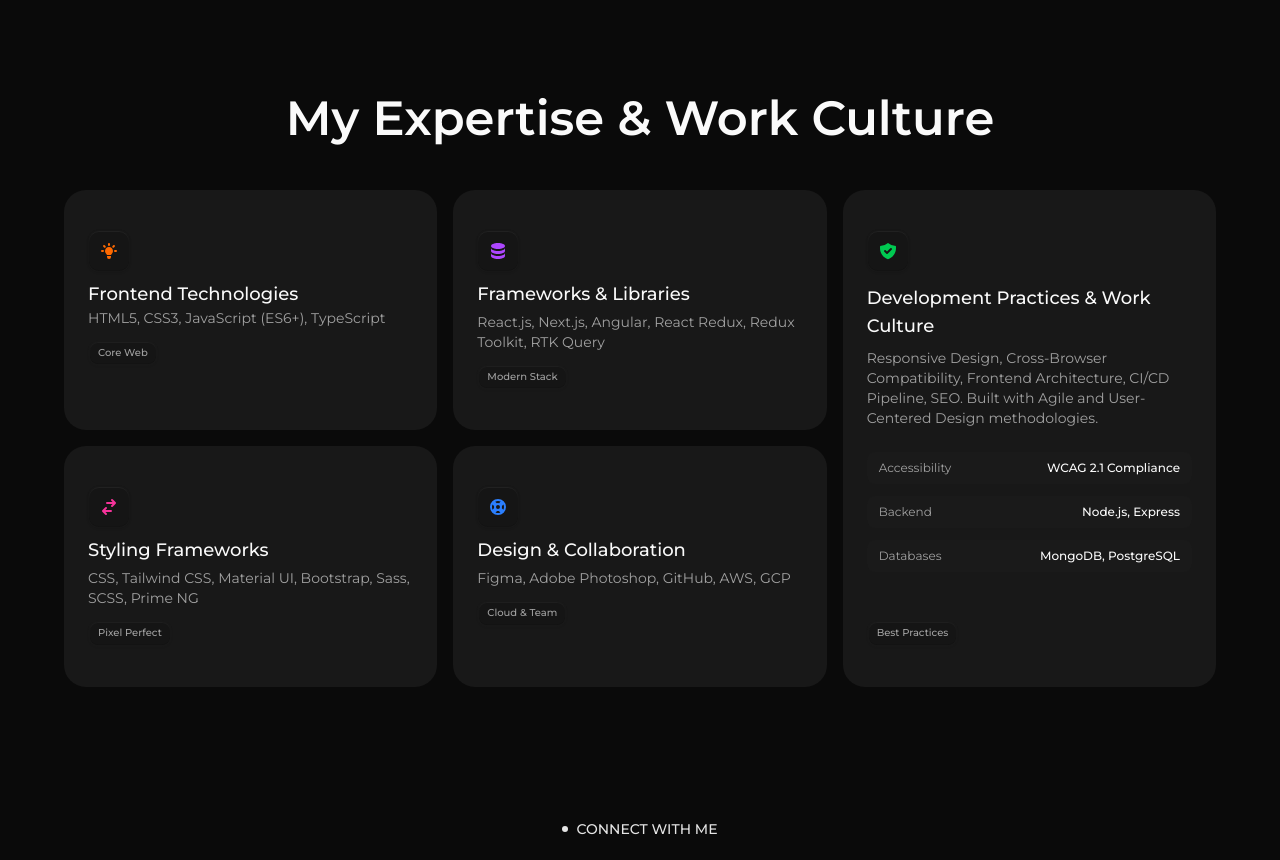
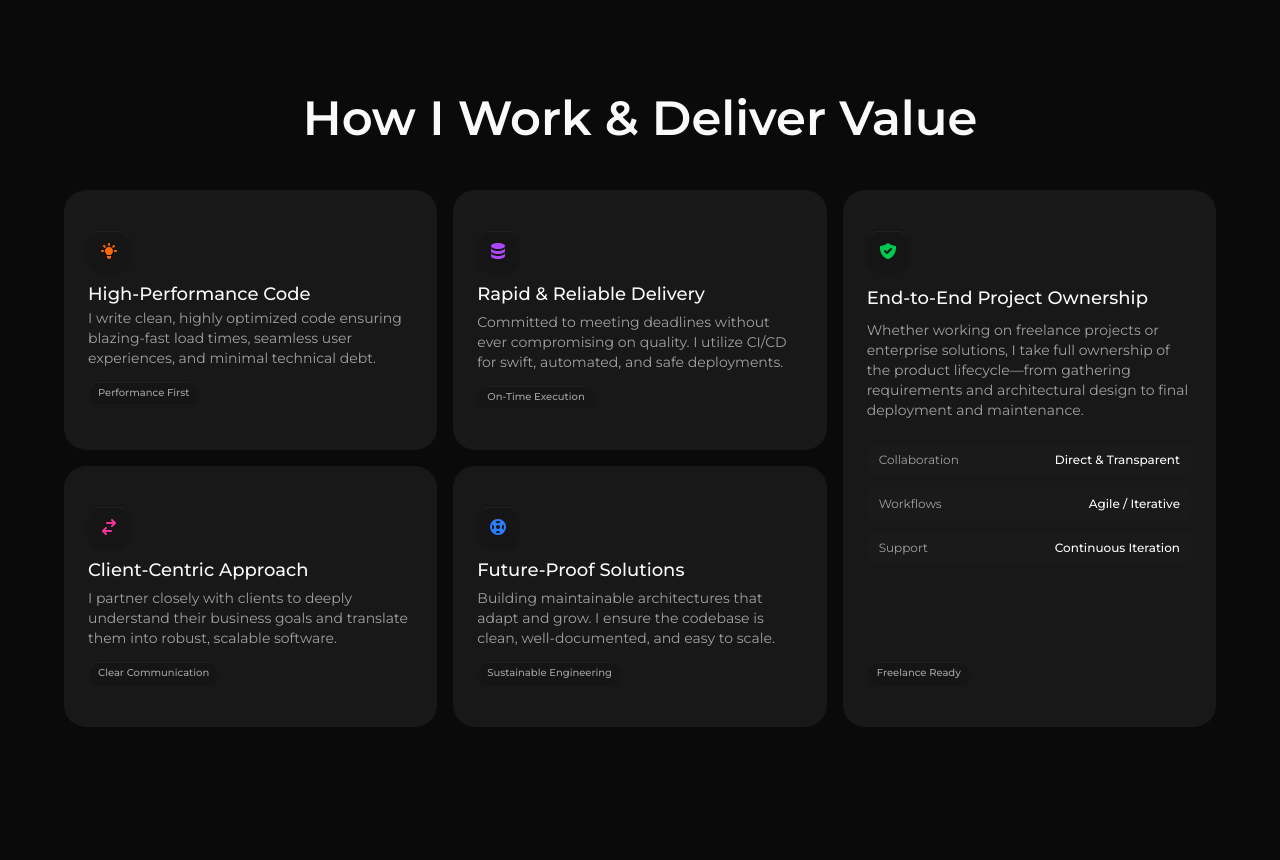
Before and after one commit to KRISH826/krishnendu-panja, a Next.js app in the folder frontend/: page / in a window 1280 px wide. Shown: the part 1546-2406 px from the top of the page. Built offline with nearby package versions, Linux system fonts and the light colour scheme.

Commit message:
feat: implement FeaturesData component and integrate into landing page

```diff
--- a/frontend/app/page.tsx
+++ b/frontend/app/page.tsx
@@ -10,7 +10,7 @@
       <HeroSection />
       <CareerSection />
       <FeatureSection />
-      <ContactUs/>
+      <ContactUs />
     </>
   );
 }
--- a/frontend/constants/FeaturesData.tsx
+++ b/frontend/constants/FeaturesData.tsx
@@ -13,7 +13,7 @@
   return (
     <div className="theme-injected flex w-full flex-col items-center justify-center px-6 py-16">
       <h1 className="mb-12 max-w-3xl text-center text-3xl leading-[0.98] font-semibold md:text-5xl">
-        My Expertise & Work Culture
+        How I Work & Deliver Value
       </h1>
 
       <div className="grid w-full max-w-6xl grid-cols-1 gap-4 md:grid-cols-3">
@@ -24,13 +24,13 @@
                 <HiLightBulb className="h-5 w-5 text-orange-500" />
               </div>
             </div>
-            <h3 className="text-lg font-medium">Frontend Technologies</h3>
+            <h3 className="text-lg font-medium">High-Performance Code</h3>
             <p className="text-muted-foreground mb-3 text-sm">
-              HTML5, CSS3, JavaScript (ES6+), TypeScript
+              I write clean, highly optimized code ensuring blazing-fast load times, seamless user experiences, and minimal technical debt.
             </p>
             <div className="bg-muted dark:bg-muted/10 inline-flex rounded-lg p-0.5">
               <div className="text-muted-foreground inline-flex items-center rounded-md bg-white/80 px-2 py-1 text-[10px] font-medium shadow-[inset_0_-2px_0.5px_0px_rgba(0,0,0,0),inset_0px_2px_0_2px_rgba(255,255,255,1),0_0px_2px_0_rgba(0,0,0,0.08),0_1px_4px_0_rgba(0,0,0,0.05)] dark:bg-black/20 dark:shadow-[inset_0_-1px_0px_0px_rgba(0,0,0,0.1),inset_0px_1px_0px_0px_rgba(255,255,255,0.04),0_0px_2px_0_rgba(0,0,0,0.08),0_1px_4px_0_rgba(0,0,0,0.05)]">
-                Core Web
+                Performance First
               </div>
             </div>
           </CardContent>
@@ -43,13 +43,13 @@
                 <HiDatabase className="h-5 w-5 text-purple-500" />
               </div>
             </div>
-            <h3 className="mb-1 text-lg font-medium">Frameworks & Libraries</h3>
+            <h3 className="mb-1 text-lg font-medium">Rapid & Reliable Delivery</h3>
             <p className="text-muted-foreground mb-3 text-sm">
-              React.js, Next.js, Angular, React Redux, Redux Toolkit, RTK Query
+              Committed to meeting deadlines without ever compromising on quality. I utilize CI/CD for swift, automated, and safe deployments.
             </p>
             <div className="bg-muted dark:bg-muted/10 inline-flex rounded-lg p-0.5">
               <div className="text-muted-foreground inline-flex items-center rounded-md bg-white/80 px-2 py-1 text-[10px] font-medium shadow-[inset_0_-2px_0.5px_0px_rgba(0,0,0,0),inset_0px_2px_0_2px_rgba(255,255,255,1),0_0px_2px_0_rgba(0,0,0,0.08),0_1px_4px_0_rgba(0,0,0,0.05)] dark:bg-black/20 dark:shadow-[inset_0_-1px_0px_0px_rgba(0,0,0,0.1),inset_0px_1px_0px_0px_rgba(255,255,255,0.04),0_0px_2px_0_rgba(0,0,0,0.08),0_1px_4px_0_rgba(0,0,0,0.05)]">
-                Modern Stack
+                On-Time Execution
               </div>
             </div>
           </CardContent>
@@ -63,24 +63,24 @@
               </div>
             </div>
             <h3 className="mb-2 text-lg font-medium">
-              Development Practices & Work Culture
+              End-to-End Project Ownership
             </h3>
             <p className="text-muted-foreground mb-6 text-sm">
-              Responsive Design, Cross-Browser Compatibility, Frontend Architecture, CI/CD Pipeline, SEO. Built with Agile and User-Centered Design methodologies.
+              Whether working on freelance projects or enterprise solutions, I take full ownership of the product lifecycle—from gathering requirements and architectural design to final deployment and maintenance.
             </p>
 
             <div className="space-y-3">
               <div className="bg-muted dark:bg-muted/10 flex items-center justify-between rounded-md px-3 py-2 text-xs">
-                <span className="text-muted-foreground">Accessibility</span>
-                <span className="font-medium">WCAG 2.1 Compliance</span>
+                <span className="text-muted-foreground">Collaboration</span>
+                <span className="font-medium">Direct & Transparent</span>
               </div>
               <div className="bg-muted dark:bg-muted/10 flex items-center justify-between rounded-md px-3 py-2 text-xs">
-                <span className="text-muted-foreground">Backend</span>
-                <span className="font-medium">Node.js, Express</span>
+                <span className="text-muted-foreground">Workflows</span>
+                <span className="font-medium">Agile / Iterative</span>
               </div>
               <div className="bg-muted dark:bg-muted/10 flex items-center justify-between rounded-md px-3 py-2 text-xs">
-                <span className="text-muted-foreground">Databases</span>
-                <span className="font-medium">MongoDB, PostgreSQL</span>
+                <span className="text-muted-foreground">Support</span>
+                <span className="font-medium">Continuous Iteration</span>
               </div>
             </div>
           </CardContent>
@@ -88,7 +88,7 @@
           <div className="px-6 pb-6">
             <div className="bg-muted dark:bg-muted/10 inline-flex rounded-lg p-0.5">
               <div className="text-muted-foreground inline-flex items-center rounded-md bg-white/80 px-2 py-1 text-[10px] font-medium shadow-[inset_0_-2px_0.5px_0px_rgba(0,0,0,0),inset_0px_2px_0_2px_rgba(255,255,255,1),0_0px_2px_0_rgba(0,0,0,0.08),0_1px_4px_0_rgba(0,0,0,0.05)] dark:bg-black/20 dark:shadow-[inset_0_-1px_0px_0px_rgba(0,0,0,0.1),inset_0px_1px_0px_0px_rgba(255,255,255,0.04),0_0px_2px_0_rgba(0,0,0,0.08),0_1px_4px_0_rgba(0,0,0,0.05)]">
-                Best Practices
+                Freelance Ready
               </div>
             </div>
           </div>
@@ -101,13 +101,13 @@
                 <HiSwitchHorizontal className="h-5 w-5 text-pink-500" />
               </div>
             </div>
-            <h3 className="mb-1 text-lg font-medium">Styling Frameworks</h3>
+            <h3 className="mb-1 text-lg font-medium">Client-Centric Approach</h3>
             <p className="text-muted-foreground mb-3 text-sm">
-              CSS, Tailwind CSS, Material UI, Bootstrap, Sass, SCSS, Prime NG
+              I partner closely with clients to deeply understand their business goals and translate them into robust, scalable software.
             </p>
             <div className="bg-muted dark:bg-muted/10 inline-flex rounded-lg p-0.5">
               <div className="text-muted-foreground inline-flex items-center rounded-md bg-white/80 px-2 py-1 text-[10px] font-medium shadow-[inset_0_-2px_0.5px_0px_rgba(0,0,0,0),inset_0px_2px_0_2px_rgba(255,255,255,1),0_0px_2px_0_rgba(0,0,0,0.08),0_1px_4px_0_rgba(0,0,0,0.05)] dark:bg-black/20 dark:shadow-[inset_0_-1px_0px_0px_rgba(0,0,0,0.1),inset_0px_1px_0px_0px_rgba(255,255,255,0.04),0_0px_2px_0_rgba(0,0,0,0.08),0_1px_4px_0_rgba(0,0,0,0.05)]">
-                Pixel Perfect
+                Clear Communication
               </div>
             </div>
           </CardContent>
@@ -120,13 +120,13 @@
                 <HiSupport className="h-5 w-5 text-blue-500" />
               </div>
             </div>
-            <h3 className="mb-1 text-lg font-medium">Design & Collaboration</h3>
+            <h3 className="mb-1 text-lg font-medium">Future-Proof Solutions</h3>
             <p className="text-muted-foreground mb-3 text-sm">
-              Figma, Adobe Photoshop, GitHub, AWS, GCP
+              Building maintainable architectures that adapt and grow. I ensure the codebase is clean, well-documented, and easy to scale.
             </p>
             <div className="bg-muted dark:bg-muted/10 inline-flex rounded-lg p-0.5">
               <div className="text-muted-foreground inline-flex items-center rounded-md bg-white/80 px-2 py-1 text-[10px] font-medium shadow-[inset_0_-2px_0.5px_0px_rgba(0,0,0,0),inset_0px_2px_0_2px_rgba(255,255,255,1),0_0px_2px_0_rgba(0,0,0,0.08),0_1px_4px_0_rgba(0,0,0,0.05)] dark:bg-black/20 dark:shadow-[inset_0_-1px_0px_0px_rgba(0,0,0,0.1),inset_0px_1px_0px_0px_rgba(255,255,255,0.04),0_0px_2px_0_rgba(0,0,0,0.08),0_1px_4px_0_rgba(0,0,0,0.05)]">
-                Cloud & Team
+                Sustainable Engineering
               </div>
             </div>
           </CardContent>
```
